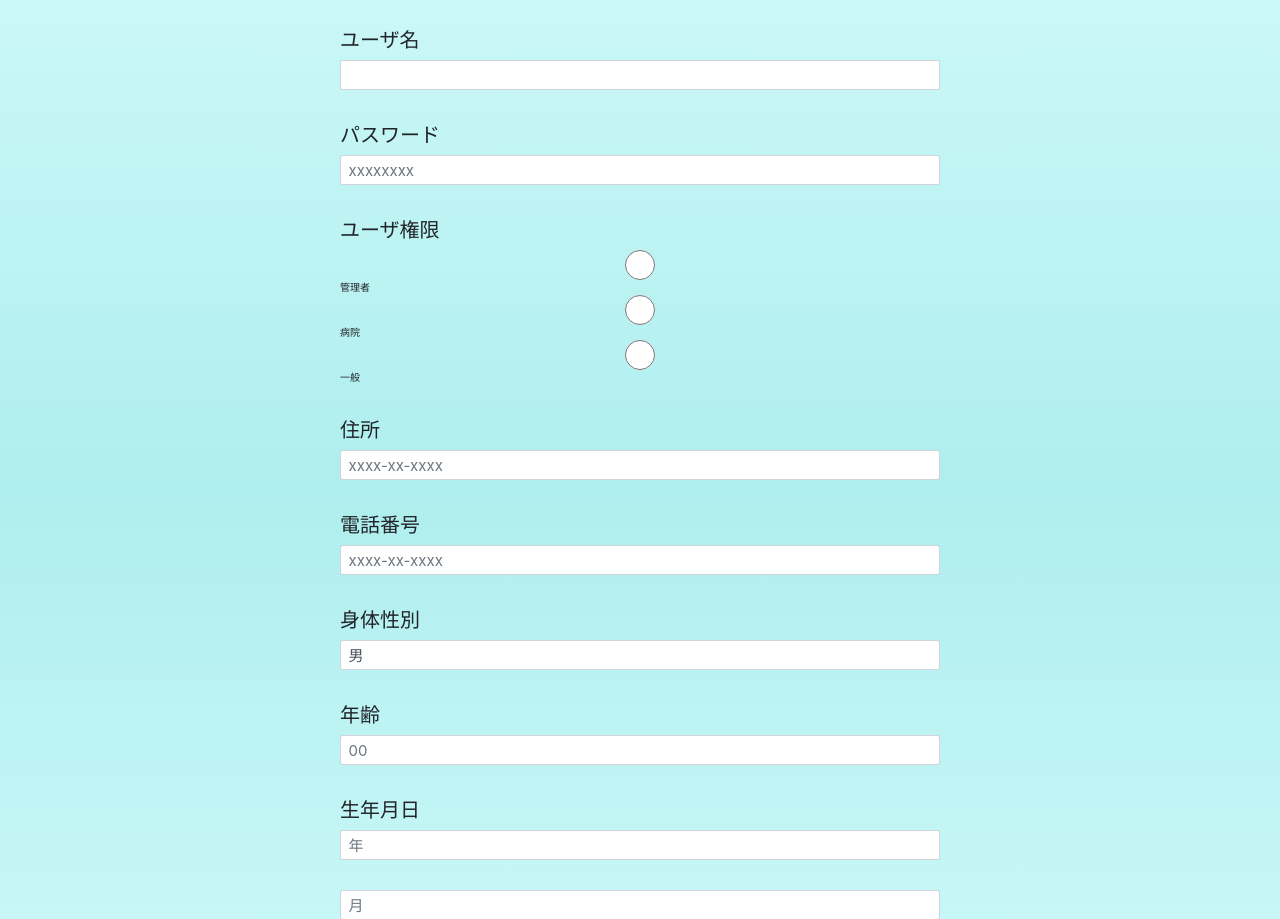
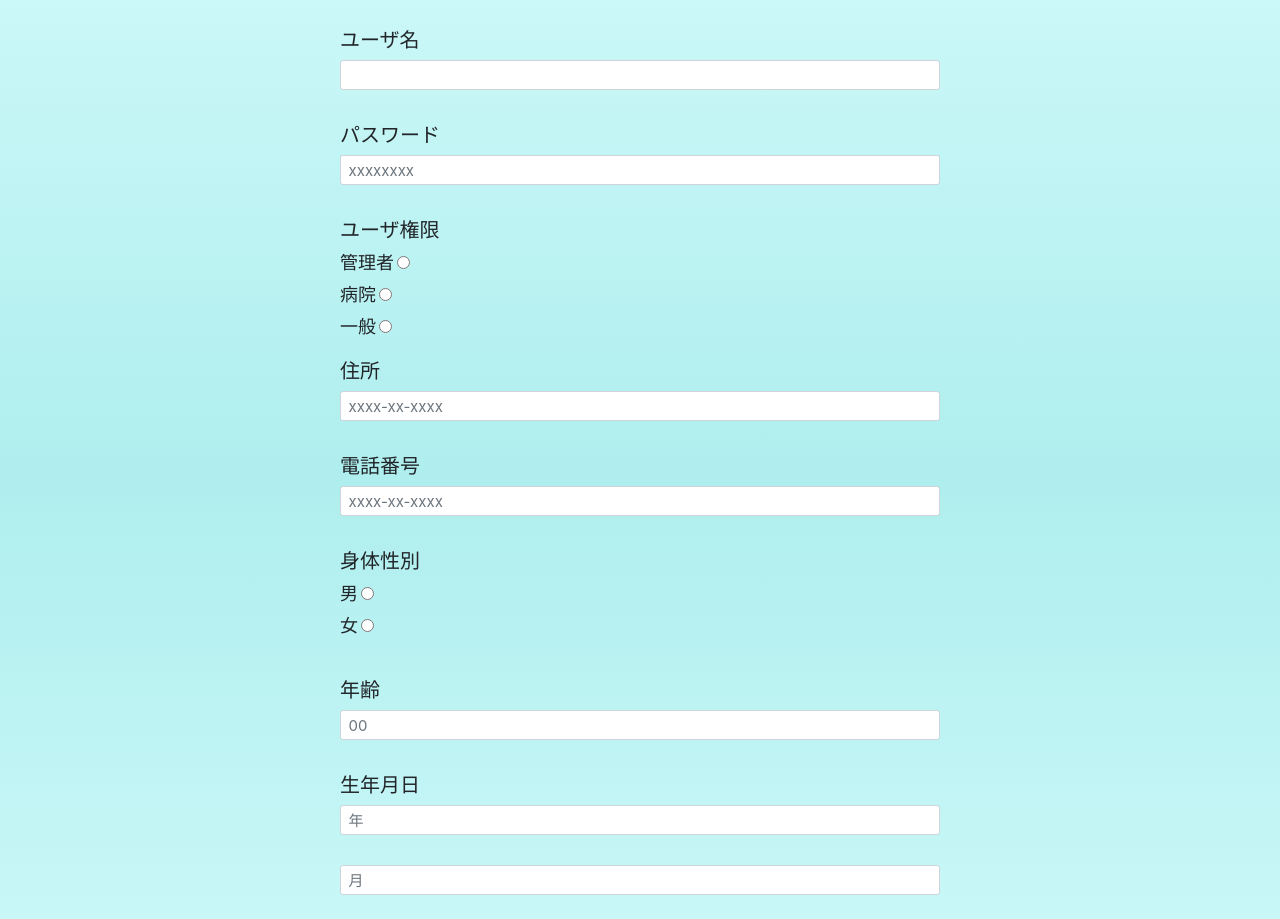
Before and after one commit to OtoneVo/Zemi_S3B, a Spring Boot app: page /userList/userInsert in a window 1280 px wide. Shown: the part 360-1279 px from the top of the page. Run offline with Spring Boot 4, Linux system fonts and the light colour scheme; the visitor is signed in with stand-in values (Sample User, id 1); some of the project's set-up classes (security, data sources, template engines, error pages and the like) are left out, and stand-ins take their place; some libraries are stand-ins or nearby versions.

Commit message:
ユーザ新規登録画面の見た目完成

```diff
--- a/src/main/java/jp/ac/hcs/user/UserController.java
+++ b/src/main/java/jp/ac/hcs/user/UserController.java
@@ -325,7 +325,7 @@ public class UserController {
 			return "errorMessage";
 		}
 
-		return "user/userList";
+		return getUsers(principal, model);
 	}
 
 	/**
--- a/src/main/resources/templates/user/userInsert.html
+++ b/src/main/resources/templates/user/userInsert.html
@@ -84,76 +84,128 @@
 	</h2>
 	<br>
 	<div class="input-form">
-		<form method="post" th:action="@{/userList/userInsert}" th:object="${userForm}">
+		<form method="post" th:action="@{/userList/userInsert}"
+			th:object="${userForm}">
 
 			<label for="user_id" style="font-size: 20px;">ユーザID(メールアドレス)</label>
-			<div class="form-group input-box" th:classappend="${#fields.hasErrors('user_id')} ? 'has-error'">
-				<input type="text" class="form-control" name="user_id" placeholder="xxxxxxx@xxx.xxx" th:field="*{user_id}" style="font-size: 15px; height: 30px;">
-				<span class="text-danger" th:if="${#fields.hasErrors('user_id')}" th:errors="*{user_id}">user_id error</span>
+			<div class="form-group input-box"
+				th:classappend="${#fields.hasErrors('user_id')} ? 'has-error'">
+				<input type="text" class="form-control" name="user_id"
+					placeholder="xxxxxxx@xxx.xxx" th:field="*{user_id}"
+					style="font-size: 15px; height: 30px;"> <span
+					class="text-danger" th:if="${#fields.hasErrors('user_id')}"
+					th:errors="*{user_id}" style="font-size: 15px;">user_id
+					error</span>
 			</div>
 
-			<label for="user_name"  style="font-size: 20px;">ユーザ名</label>
-			<div class="form-group input-box" th:classappend="${#fields.hasErrors('user_name')} ? 'has-error'">
-				<input type="text" class="form-control" name="user_name" th:field="*{user_name}" style="font-size: 15px; height: 30px;">
-				<span class="text-danger" th:if="${#fields.hasErrors('user_name')}" th:errors="*{user_name}">user_name error</span>
+			<label for="user_name" style="font-size: 20px;">ユーザ名</label>
+			<div class="form-group input-box"
+				th:classappend="${#fields.hasErrors('user_name')} ? 'has-error'">
+				<input type="text" class="form-control" name="user_name"
+					th:field="*{user_name}" style="font-size: 15px; height: 30px;">
+				<span class="text-danger" th:if="${#fields.hasErrors('user_name')}"
+					th:errors="*{user_name}" style="font-size: 15px;">user_name
+					error</span>
 			</div>
 
-			<label for="encrypted_password"  style="font-size: 20px;">パスワード</label>
-			<div class="form-group input-box" th:classappend="${#fields.hasErrors('encrypted_password')} ? 'has-error'">
-				<input type="password" class="form-control" name="encrypted_password" placeholder="xxxxxxxx" th:field="*{encrypted_password}" style="font-size: 15px; height: 30px;">
-				<span class="text-danger" th:if="${#fields.hasErrors('encrypted_password')}" th:errors="*{encrypted_password}">encrypted_password error</span>
+			<label for="encrypted_password" style="font-size: 20px;">パスワード</label>
+			<div class="form-group input-box"
+				th:classappend="${#fields.hasErrors('encrypted_password')} ? 'has-error'">
+				<input type="password" class="form-control"
+					name="encrypted_password" placeholder="xxxxxxxx"
+					th:field="*{encrypted_password}"
+					style="font-size: 15px; height: 30px;"> <span
+					class="text-danger"
+					th:if="${#fields.hasErrors('encrypted_password')}"
+					th:errors="*{encrypted_password}" style="font-size: 15px;">encrypted_password
+					error</span>
 			</div>
 
 
-			<label for=user_permission style="font-size: 20px;" role="presentation" sec:authorize="hasAuthority('ADMIN')">ユーザ権限</label>
-			<div class="form-group input-box" th:classappend="${#fields.hasErrors('user_permission')} ? 'has-error'" role="presentation" sec:authorize="hasAuthority('ADMIN')">
-				<input type="radio" class="form-control" name="user_permission" th:field="*{user_permission}" style="font-size: 15px; height: 30px;" value="ADMIN">管理者
-				<input type="radio" class="form-control" name="user_permission" th:field="*{user_permission}" style="font-size: 15px; height: 30px;" value="HOSPITAL">病院
-				<input type="radio" class="form-control" name="user_permission" th:field="*{user_permission}" style="font-size: 15px; height: 30px;" value="GENERAL">一般
-				<br>
-				<span class="text-danger" th:if="${#fields.hasErrors('user_permission')}" th:errors="*{user_permission}"></span>
+			<label for=user_permission style="font-size: 20px;"
+				role="presentation" sec:authorize="hasAuthority('ADMIN')">ユーザ権限</label>
+			<div class="form-group"
+				th:classappend="${#fields.hasErrors('user_permission')} ? 'has-error'"
+				role="presentation" sec:authorize="hasAuthority('ADMIN')">
+				<label style="font-size: 18px;">管理者</label> <input type="radio"
+					name="user_permission" th:field="*{user_permission}" value="ADMIN"><br>
+				<label style="font-size: 18px;">病院</label> <input type="radio"
+					name="user_permission" th:field="*{user_permission}"
+					value="HOSPITAL"><br> <label style="font-size: 18px;">一般</label>
+				<input type="radio" name="user_permission"
+					th:field="*{user_permission}" value="GENERAL"> <span
+					class="text-danger" th:if="${#fields.hasErrors('user_permission')}"
+					th:errors="*{user_permission}" style="font-size: 15px;"></span>
 			</div>
 
-
-			<label for="address"  style="font-size: 20px;">住所</label>
-			<div class="form-group input-box" th:classappend="${#fields.hasErrors('address')} ? 'has-error'">
-				<input type="text" class="form-control" name="address" placeholder="xxxx-xx-xxxx" th:field="*{address}" style="font-size: 15px; height: 30px;">
-				<span class="text-danger" th:if="${#fields.hasErrors('address')}" th:errors="*{address}">address error</span>
+			<label for="address" style="font-size: 20px;">住所</label>
+			<div class="form-group input-box"
+				th:classappend="${#fields.hasErrors('address')} ? 'has-error'">
+				<input type="text" class="form-control" name="address"
+					placeholder="xxxx-xx-xxxx" th:field="*{address}"
+					style="font-size: 15px; height: 30px;"> <span
+					class="text-danger" th:if="${#fields.hasErrors('address')}"
+					th:errors="*{address}" style="font-size: 15px;">address
+					error</span>
 			</div>
 
-			<label for="phone_number"  style="font-size: 20px;">電話番号</label>
-			<div class="form-group input-box" th:classappend="${#fields.hasErrors('phone_number')} ? 'has-error'">
-				<input type="text" class="form-control" name="phone_number" placeholder="xxxx-xx-xxxx" th:field="*{phone_number}" style="font-size: 15px; height: 30px;">
-				<span class="text-danger" th:if="${#fields.hasErrors('phone_number')}" th:errors="*{phone_number}">phone_number error</span>
+			<label for="phone_number" style="font-size: 20px;">電話番号</label>
+			<div class="form-group input-box"
+				th:classappend="${#fields.hasErrors('phone_number')} ? 'has-error'">
+				<input type="text" class="form-control" name="phone_number"
+					placeholder="xxxx-xx-xxxx" th:field="*{phone_number}"
+					style="font-size: 15px; height: 30px;"> <span
+					class="text-danger" th:if="${#fields.hasErrors('phone_number')}"
+					th:errors="*{phone_number}" style="font-size: 15px;">phone_number
+					error</span>
 			</div>
 
-			<label for="gender"  style="font-size: 20px;">身体性別</label>
-			<div class="form-group input-box" th:classappend="${#fields.hasErrors('gender')} ? 'has-error'">
-				<select class="form-control" name="gender" th:field="*{gender}"
-					style="font-size: 15px; height: 30px;">
-					<option value="男">男</option>
-					<option value="女">女</option>
-				</select>
-				<span class="text-danger" th:if="${#fields.hasErrors('gender')}" th:errors="*{gender}">gender error</span>
+			<label for="gender" style="font-size: 20px;">身体性別</label>
+			<div class="form-group input-box"
+				th:classappend="${#fields.hasErrors('gender')} ? 'has-error'">
+
+
+				<label style="font-size: 18px;">男</label> <input type="radio"
+					name="gender" th:field="*{gender}" value="男"><br> <label
+					style="font-size: 18px;">女</label> <input type="radio"
+					name="gender" th:field="*{gender}" value="女"> <span
+					class="text-danger" th:if="${#fields.hasErrors('gender')}"
+					th:errors="*{gender}" style="font-size: 15px;">gender error</span>
 			</div>
 
 			<label for="age" style="font-size: 20px;">年齢</label>
 			<div class="form-group input-box">
-				<input type="text" class="form-control" name="age" placeholder="00"style="font-size: 15px; height: 30px;">
+				<input type="text" class="form-control" name="age" placeholder="00"
+					style="font-size: 15px; height: 30px;">
 			</div>
 
-			<label for="birth_year"  style="font-size: 20px;">生年月日</label>
-			<div class="form-group input-box" th:classappend="${#fields.hasErrors('birth_year')} ? 'has-error'">
-				<input type="text" class="form-control" name="birth_year" placeholder="年" th:field="*{birth_year}" style="font-size: 15px; height: 30px;">
-				<span class="text-danger" th:if="${#fields.hasErrors('birth_year')}" th:errors="*{birth_year}">birth_year error</span>
+			<label for="birth_year" style="font-size: 20px;">生年月日</label>
+			<div class="form-group input-box"
+				th:classappend="${#fields.hasErrors('birth_year')} ? 'has-error'">
+				<input type="text" class="form-control" name="birth_year"
+					placeholder="年" th:field="*{birth_year}"
+					style="font-size: 15px; height: 30px;"> <span
+					class="text-danger" th:if="${#fields.hasErrors('birth_year')}"
+					th:errors="*{birth_year}" style="font-size: 15px;">birth_year
+					error</span>
 			</div>
-			<div class="form-group input-box" th:classappend="${#fields.hasErrors('birth_month')} ? 'has-error'">
-				<input type="text" class="form-control" name="birth_month" placeholder="月" th:field="*{birth_month}" style="font-size: 15px; height: 30px;">
-				<span class="text-danger" th:if="${#fields.hasErrors('birth_month')}" th:errors="*{birth_month}">birth_month error</span>
+			<div class="form-group input-box"
+				th:classappend="${#fields.hasErrors('birth_month')} ? 'has-error'">
+				<input type="text" class="form-control" name="birth_month"
+					placeholder="月" th:field="*{birth_month}"
+					style="font-size: 15px; height: 30px;"> <span
+					class="text-danger" th:if="${#fields.hasErrors('birth_month')}"
+					th:errors="*{birth_month}" style="font-size: 15px;">birth_month
+					error</span>
 			</div>
-			<div class="form-group input-box" th:classappend="${#fields.hasErrors('birth_day')} ? 'has-error'">
-				<input type="text" class="form-control" name="birth_day" placeholder="日" th:field="*{birth_day}" style="font-size: 15px; height: 30px;">
-				<span class="text-danger" th:if="${#fields.hasErrors('birth_day')}" th:errors="*{birth_day}">birth_day error</span>
+			<div class="form-group input-box"
+				th:classappend="${#fields.hasErrors('birth_day')} ? 'has-error'">
+				<input type="text" class="form-control" name="birth_day"
+					placeholder="日" th:field="*{birth_day}"
+					style="font-size: 15px; height: 30px;"> <span
+					class="text-danger" th:if="${#fields.hasErrors('birth_day')}"
+					th:errors="*{birth_day}" style="font-size: 15px;">birth_day
+					error</span>
 			</div>
 
 			<button type="submit" class="btn btn-primary" style="color: white;">登録</button>
--- a/src/main/resources/templates/user/userList.html
+++ b/src/main/resources/templates/user/userList.html
@@ -217,7 +217,7 @@
 		<b>ユーザ新規登録</b>
 	</h2>
 	<p style="font-size: 25px; margin: 10%">ユーザ新規登録の説明文</p>
-	<a href="userList/userInsert" class="btn btn-3d-flip"> <span
+	<a th:href="@{'/userList/userInsert'}" class="btn btn-3d-flip"> <span
 		class="btn-3d-flip-box"> <span
 			class="btn-3d-flip-box-face btn-3d-flip-box-face--front"><img
 				alt="/img/ユーザ登録画像.png" src="/img/ユーザ登録用画像.png"
```
